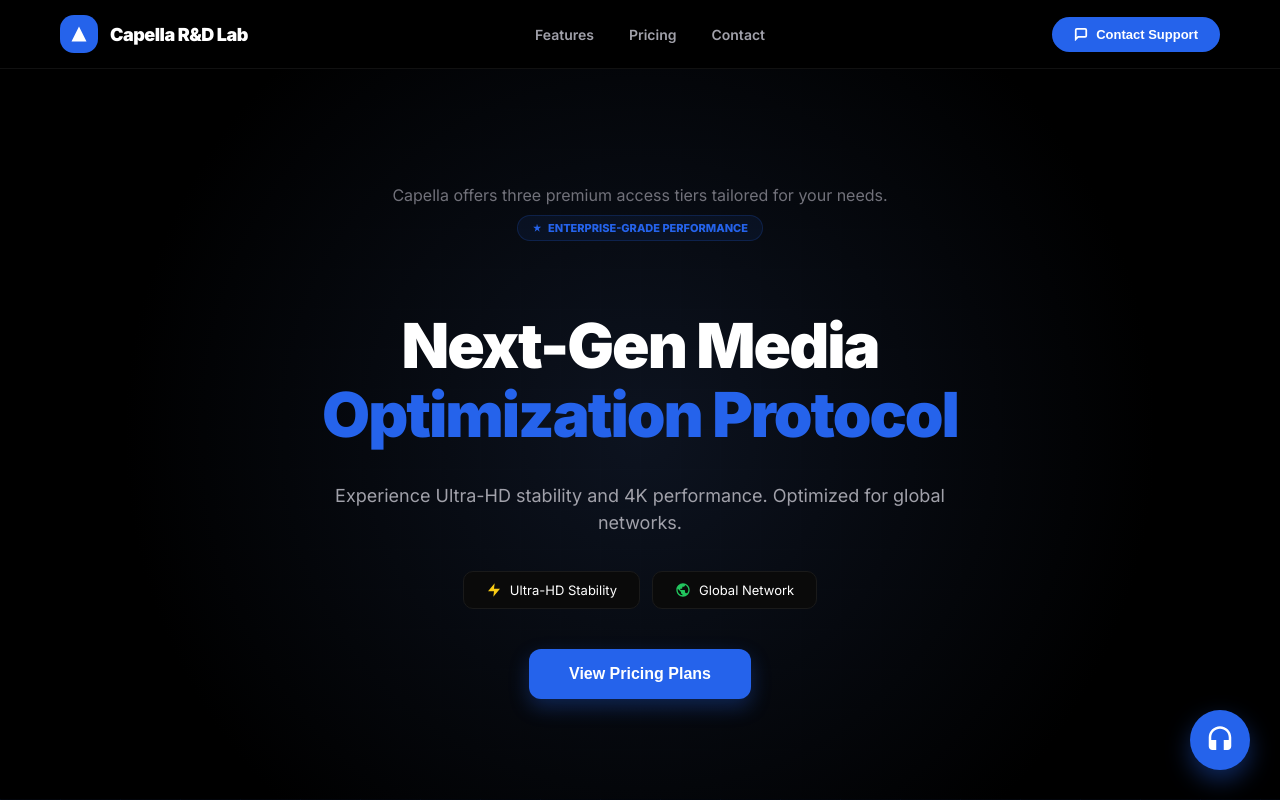
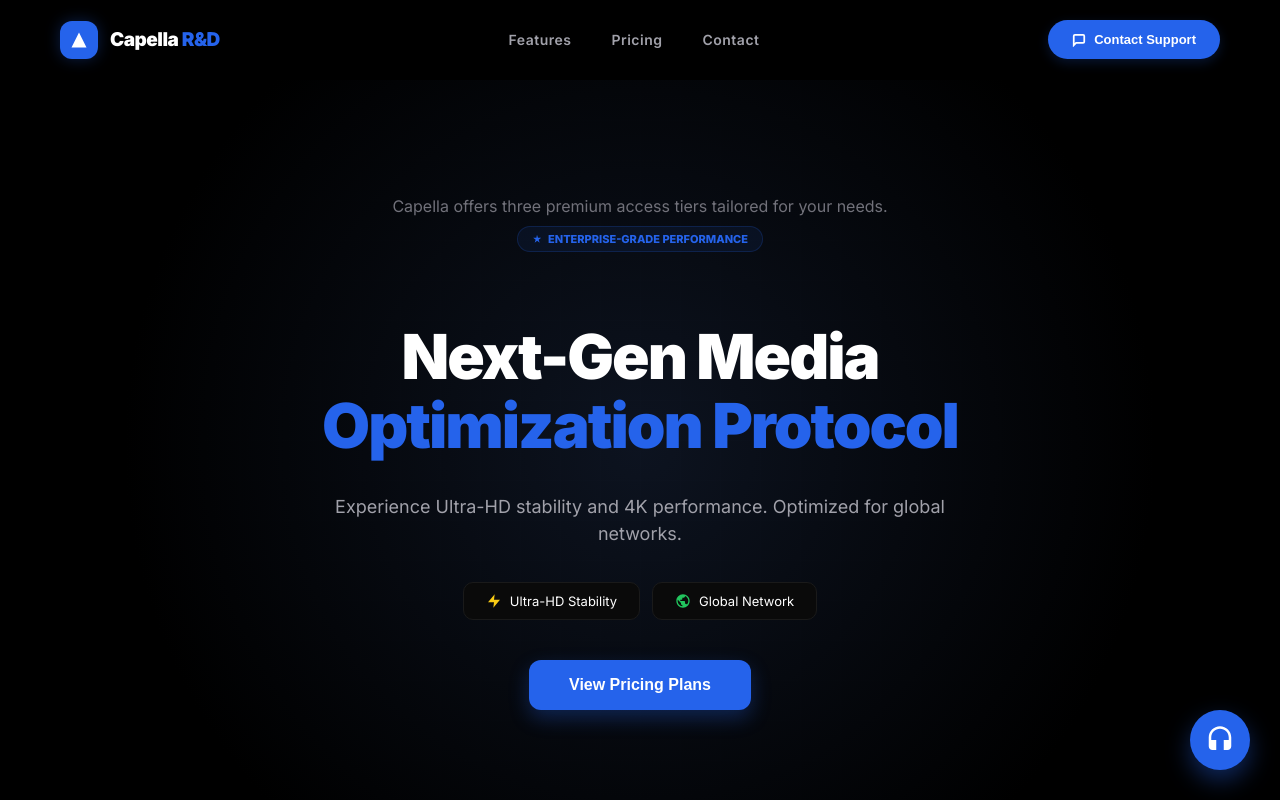
Before and after one commit to moh-tech244/capella-web, a React (Vite) app: page / in a window 1280 px wide. Shown: the top 800 px of the page. Built offline with nearby package versions, Linux system fonts and the light colour scheme.

Commit message:
Update Header.tsx

```diff
--- a/src/components/Header.tsx
+++ b/src/components/Header.tsx
@@ -3,23 +3,38 @@ import React, { useState, useEffect } from 'react';
 export default function Header() {
   const [isMobile, setIsMobile] = useState(false);
   const [menuOpen, setMenuOpen] = useState(false);
+  const [scrolled, setScrolled] = useState(false);
 
-  // Détection automatique de la taille de l'écran (Mobile vs PC)
   useEffect(() => {
     const handleResize = () => setIsMobile(window.innerWidth < 768);
+    const handleScroll = () => setScrolled(window.scrollY > 20);
+
     handleResize();
     window.addEventListener('resize', handleResize);
-    return () => window.removeEventListener('resize', handleResize);
+    window.addEventListener('scroll', handleScroll);
+
+    return () => {
+      window.removeEventListener('resize', handleResize);
+      window.removeEventListener('scroll', handleScroll);
+    };
   }, []);
 
-  // Style commun pour les liens de navigation
+  const scrollTo = (id) => {
+    const element = document.getElementById(id);
+    if (element) {
+      element.scrollIntoView({ behavior: 'smooth' });
+      setMenuOpen(false);
+    }
+  };
+
   const navLinkStyle = {
-    color: '#a1a1aa', // Couleur grise d'origine
-    fontSize: isMobile ? '16px' : '14px',
+    color: '#a1a1aa',
+    fontSize: isMobile ? '18px' : '14px',
     fontWeight: '600',
     cursor: 'pointer',
-    transition: 'color 0.2s',
-    fontFamily: 'Inter, sans-serif'
+    transition: 'all 0.3s ease',
+    fontFamily: '"Inter", sans-serif',
+    letterSpacing: '0.5px'
   };
 
   return (
@@ -27,67 +42,75 @@ export default function Header() {
       display: 'flex',
       justifyContent: 'space-between',
       alignItems: 'center',
-      padding: isMobile ? '15px 20px' : '15px 60px', // Padding adaptable
-      position: 'sticky', // Reste fixé en haut de la page
+      padding: isMobile ? '15px 20px' : scrolled ? '12px 60px' : '20px 60px',
+      position: 'sticky',
       top: 0,
-      zIndex: 1000, // Passe au-dessus de tout le contenu
-      backgroundColor: 'rgba(0, 0, 0, 0.9)',
-      backdropFilter: 'blur(12px)',
-      borderBottom: '1px solid #111'
+      zIndex: 1000,
+      backgroundColor: scrolled ? 'rgba(0, 0, 0, 0.85)' : 'rgba(0, 0, 0, 0.5)',
+      backdropFilter: 'blur(15px)',
+      borderBottom: scrolled ? '1px solid #111' : '1px solid transparent',
+      transition: 'all 0.4s cubic-bezier(0.4, 0, 0.2, 1)'
     }}>
+      <style>{`
+        @keyframes slideIn {
+          from { opacity: 0; transform: translateY(-10px); }
+          to { opacity: 1; transform: translateY(0); }
+        }
+        .nav-item:hover { color: #fff !important; transform: translateY(-1px); }
+        .burger-line {
+          width: 24px; height: 2px; background-color: white;
+          margin: 5px 0; transition: 0.4s;
+        }
+      `}</style>
+
       {/* Logo Section */}
-      <div style={{ display: 'flex', alignItems: 'center', gap: '12px' }}>
-        <div style={{ backgroundColor: '#2563eb', padding: '10px', borderRadius: '14px', display: 'flex' }}>
-          {/* Nouveau Logo Capella : Triangle */}
+      <div
+        onClick={() => window.scrollTo({ top: 0, behavior: 'smooth' })}
+        style={{ display: 'flex', alignItems: 'center', gap: '12px', cursor: 'pointer' }}
+      >
+        <div style={{
+          backgroundColor: '#2563eb',
+          padding: '10px',
+          borderRadius: '12px',
+          display: 'flex',
+          boxShadow: '0 0 15px rgba(37, 99, 235, 0.3)'
+        }}>
           <svg width="18" height="18" viewBox="0 0 24 24" fill="white">
             <path d="M12 2L2 22h20L12 2z"/>
           </svg>
         </div>
-        <span style={{ fontWeight: '900', fontSize: '18px', color: 'white', letterSpacing: '-0.5px' }}>
-          Capella R&D Lab
+        <span style={{ fontWeight: '900', fontSize: '19px', color: 'white', letterSpacing: '-0.5px' }}>
+          Capella <span style={{ color: '#2563eb' }}>R&D</span>
         </span>
       </div>
 
-      {/* Navigation et Boutons (ADAPTABLE) */}
-      {isMobile ? (
-        // Version MOBILE (Menu Burger)
-        <div>
-          <button
-            onClick={() => setMenuOpen(!menuOpen)}
-            style={{ backgroundColor: 'transparent', border: 'none', color: 'white', cursor: 'pointer', fontSize: '24px' }}>
-            {menuOpen ? '✕' : '☰'}
-          </button>
-
-          {menuOpen && (
-            <div style={{
-              position: 'absolute', top: '70px', left: 0, width: '100%',
-              backgroundColor: '#0a0a0a', padding: '30px',
-              display: 'flex', flexDirection: 'column', gap: '20px', alignItems: 'center',
-              borderBottom: '1px solid #1a1a1a'
-            }}>
-              <span style={navLinkStyle}>Features</span>
-              <span style={navLinkStyle}>Pricing</span>
-              <span style={navLinkStyle}>Contact</span>
-              <button style={{ backgroundColor: '#2563eb', color: 'white', padding: '10px 22px', borderRadius: '99px', border: 'none', fontWeight: '800' }}>
-                Contact Support
-              </button>
-            </div>
-          )}
-        </div>
-      ) : (
-        // Version PC (Même structure que sur ton image)
+      {/* Navigation PC */}
+      {!isMobile && (
         <>
-          <div style={{ display: 'flex', gap: '35px' }}>
+          <div style={{ display: 'flex', gap: '40px' }}>
             {['Features', 'Pricing', 'Contact'].map((item) => (
-              <span key={item} style={navLinkStyle}
-                   onMouseEnter={(e) => e.currentTarget.style.color = 'white'}
-                   onMouseLeave={(e) => e.currentTarget.style.color = '#a1a1aa'}>
+              <span
+                key={item}
+                className="nav-item"
+                onClick={() => scrollTo(item.toLowerCase())}
+                style={navLinkStyle}
+              >
                 {item}
               </span>
             ))}
           </div>
-          <button style={{ backgroundColor: '#2563eb', color: 'white', padding: '10px 22px', borderRadius: '99px', border: 'none', fontWeight: '800', fontSize: '13px', display: 'flex', alignItems: 'center', gap: '8px', cursor: 'pointer' }}>
-            {/* Icône bulle de chat d'origine */}
+          <button
+            onClick={() => scrollTo('pricing')}
+            style={{
+              backgroundColor: '#2563eb', color: 'white', padding: '12px 24px',
+              borderRadius: '99px', border: 'none', fontWeight: '800',
+              fontSize: '13px', display: 'flex', alignItems: 'center',
+              gap: '8px', cursor: 'pointer', transition: '0.3s',
+              boxShadow: '0 4px 12px rgba(37, 99, 235, 0.2)'
+            }}
+            onMouseEnter={(e) => e.currentTarget.style.transform = 'scale(1.05)'}
+            onMouseLeave={(e) => e.currentTarget.style.transform = 'scale(1)'}
+          >
             <svg width="14" height="14" viewBox="0 0 24 24" fill="none" stroke="currentColor" strokeWidth="3">
               <path d="M21 15a2 2 0 0 1-2 2H7l-4 4V5a2 2 0 0 1 2-2h14a2 2 0 0 1 2 2z"/>
             </svg>
@@ -95,6 +118,43 @@ export default function Header() {
           </button>
         </>
       )}
+
+      {/* Menu Mobile */}
+      {isMobile && (
+        <div>
+          <button
+            onClick={() => setMenuOpen(!menuOpen)}
+            style={{ backgroundColor: 'transparent', border: 'none', cursor: 'pointer', padding: '10px' }}
+          >
+            <div className="burger-line" style={{ transform: menuOpen ? 'rotate(-45deg) translate(-5px, 6px)' : '' }}></div>
+            <div className="burger-line" style={{ opacity: menuOpen ? 0 : 1 }}></div>
+            <div className="burger-line" style={{ transform: menuOpen ? 'rotate(45deg) translate(-5px, -6px)' : '' }}></div>
+          </button>
+
+          {menuOpen && (
+            <div style={{
+              position: 'absolute', top: '100%', left: 0, width: '100%',
+              backgroundColor: 'rgba(5, 5, 5, 0.98)', padding: '40px 20px',
+              display: 'flex', flexDirection: 'column', gap: '30px', alignItems: 'center',
+              borderBottom: '1px solid #111', animation: 'slideIn 0.3s ease-out forwards',
+              backdropFilter: 'blur(20px)'
+            }}>
+              <span style={navLinkStyle} className="nav-item" onClick={() => scrollTo('features')}>Features</span>
+              <span style={navLinkStyle} className="nav-item" onClick={() => scrollTo('pricing')}>Pricing</span>
+              <span style={navLinkStyle} className="nav-item" onClick={() => scrollTo('footer')}>Contact</span>
+              <button
+                onClick={() => scrollTo('pricing')}
+                style={{
+                  backgroundColor: '#2563eb', color: 'white', width: '100%', maxWidth: '250px',
+                  padding: '16px', borderRadius: '14px', border: 'none', fontWeight: '800'
+                }}
+              >
+                Get Started Now
+              </button>
+            </div>
+          )}
+        </div>
+      )}
     </nav>
   );
 }
```
